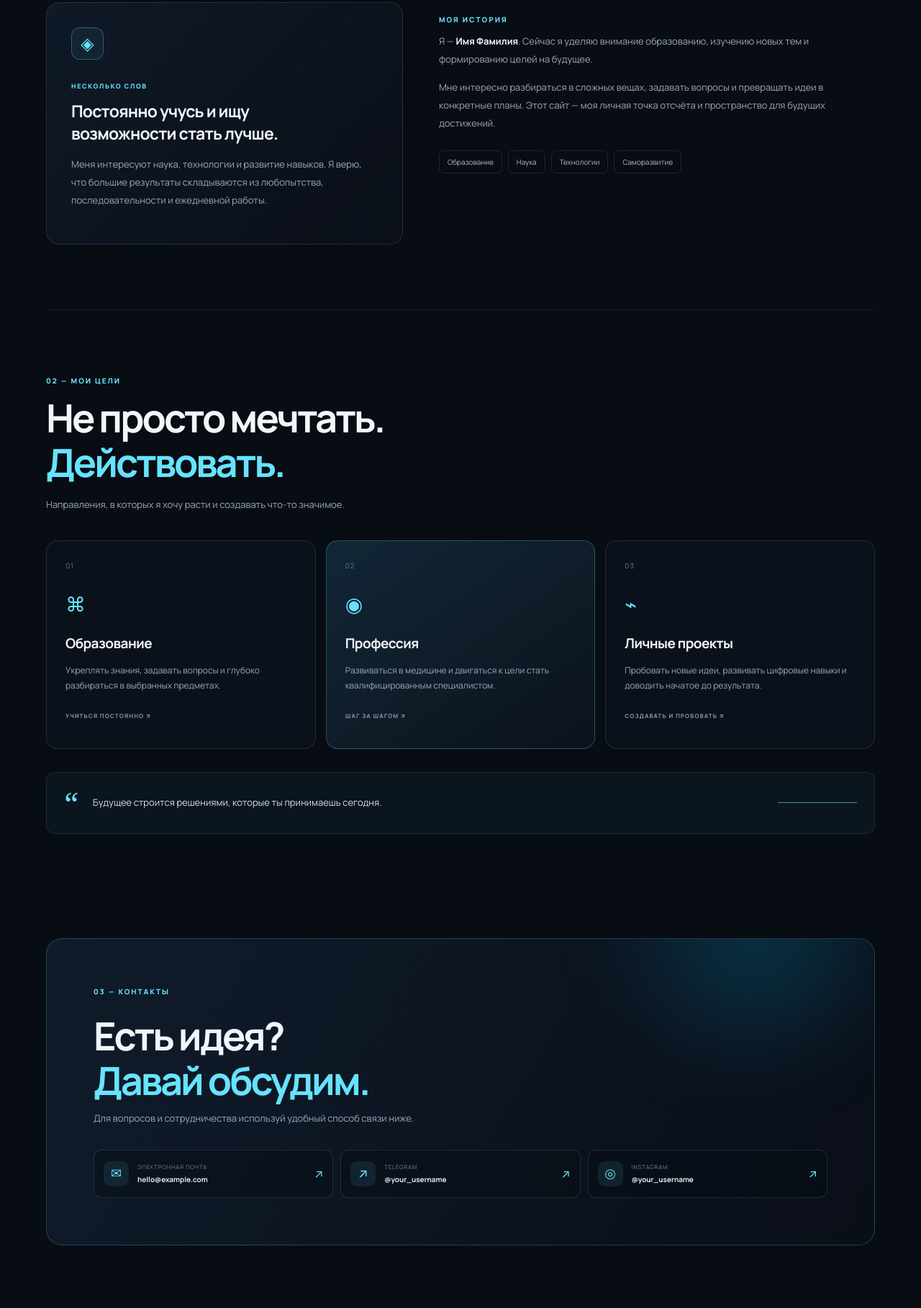
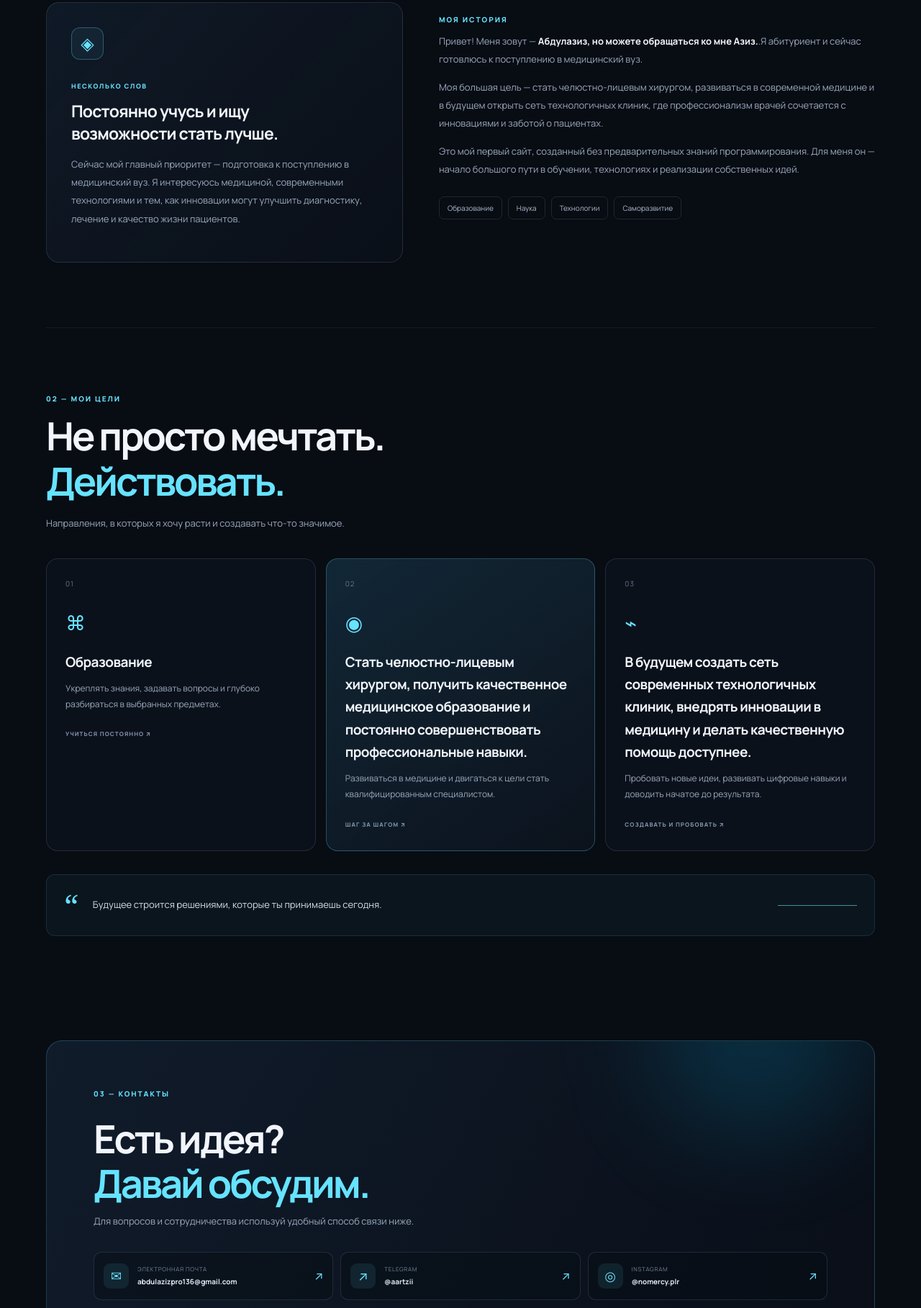
Before and after one commit to abdulaziz145/abdulaziz145.github.io., a plain HTML site: page index.html in a window 1280 px wide. Shown: the part 982-2800 px from the top of the page at 72% size. Drawn offline with Linux system fonts and the light colour scheme.

Commit message:
Update index.html

```diff
--- a/index.html
+++ b/index.html
@@ -5,7 +5,7 @@
   <meta name="viewport" content="width=device-width, initial-scale=1">
   <meta name="theme-color" content="#080c13">
   <meta name="description" content="Личный сайт — биография, цели и проекты.">
-  <title>Личный профиль — Имя Фамилия</title>
+  <title>Abdulaziz — Имя Фамилия</title>
   <link rel="preconnect" href="https://fonts.googleapis.com">
   <link rel="preconnect" href="https://fonts.gstatic.com" crossorigin>
   <link href="https://fonts.googleapis.com/css2?family=Manrope:wght@400;500;600;700;800&display=swap" rel="stylesheet">
@@ -16,7 +16,7 @@
   <div class="ambient ambient-one" aria-hidden="true"></div>
   <div class="ambient ambient-two" aria-hidden="true"></div>
   <header class="site-header">
-    <a class="brand" href="#home" aria-label="На главную"><span class="brand-mark">✳</span> <span>ИМЯ<span class="brand-dot">.</span></span></a>
+    <a class="brand" href="#home" aria-label="На главную"><span class="brand-mark">✳</span> <span>AZIZ<span class="brand-dot">.</span></span></a>
     <button class="menu-toggle" aria-label="Открыть меню" aria-expanded="false">☰</button>
     <nav class="nav" aria-label="Основная навигация">
       <a href="#about">Обо мне</a>
@@ -61,12 +61,13 @@
           <div class="card-icon">◈</div>
           <p class="card-kicker">НЕСКОЛЬКО СЛОВ</p>
           <h3>Постоянно учусь и ищу возможности стать лучше.</h3>
-          <p class="muted">Меня интересуют наука, технологии и развитие навыков. Я верю, что большие результаты складываются из любопытства, последовательности и ежедневной работы.</p>
+          <p class="muted">Сейчас мой главный приоритет — подготовка к поступлению в медицинский вуз. Я интересуюсь медициной, современными технологиями и тем, как инновации могут улучшить диагностику, лечение и качество жизни пациентов.</p>
         </div>
         <div class="about-text reveal">
           <p class="eyebrow">МОЯ ИСТОРИЯ</p>
-          <p>Я — <strong>Имя Фамилия</strong>. Сейчас я уделяю внимание образованию, изучению новых тем и формированию целей на будущее.</p>
-          <p>Мне интересно разбираться в сложных вещах, задавать вопросы и превращать идеи в конкретные планы. Этот сайт — моя личная точка отсчёта и пространство для будущих достижений.</p>
+          <p>Привет! Меня зовут — <strong>Абдулазиз, но можете обращаться ко мне Азиз.</strong>.Я абитуриент и сейчас готовлюсь к поступлению в медицинский вуз.</p>
+          <p>Моя большая цель — стать челюстно-лицевым хирургом, развиваться в современной медицине и в будущем открыть сеть технологичных клиник, где профессионализм врачей сочетается с инновациями и заботой о пациентах.</p>
+          <P>Это мой первый сайт, созданный без предварительных знаний программирования. Для меня он — начало большого пути в обучении, технологиях и реализации собственных идей.</P>
           <div class="tags"><span>Образование</span><span>Наука</span><span>Технологии</span><span>Саморазвитие</span></div>
         </div>
       </div>
@@ -80,8 +81,8 @@
       </div>
       <div class="goal-grid">
         <article class="goal-card reveal"><div class="goal-number">01</div><div class="goal-symbol">⌘</div><h3>Образование</h3><p>Укреплять знания, задавать вопросы и глубоко разбираться в выбранных предметах.</p><span class="goal-foot">УЧИТЬСЯ ПОСТОЯННО ↗</span></article>
-        <article class="goal-card goal-featured reveal"><div class="goal-number">02</div><div class="goal-symbol">◉</div><h3>Профессия</h3><p>Развиваться в медицине и двигаться к цели стать квалифицированным специалистом.</p><span class="goal-foot">ШАГ ЗА ШАГОМ ↗</span></article>
-        <article class="goal-card reveal"><div class="goal-number">03</div><div class="goal-symbol">⌁</div><h3>Личные проекты</h3><p>Пробовать новые идеи, развивать цифровые навыки и доводить начатое до результата.</p><span class="goal-foot">СОЗДАВАТЬ И ПРОБОВАТЬ ↗</span></article>
+        <article class="goal-card goal-featured reveal"><div class="goal-number">02</div><div class="goal-symbol">◉</div><h3>Стать челюстно-лицевым хирургом, получить качественное медицинское образование и постоянно совершенствовать профессиональные навыки.</h3><p>Развиваться в медицине и двигаться к цели стать квалифицированным специалистом.</p><span class="goal-foot">ШАГ ЗА ШАГОМ ↗</span></article>
+        <article class="goal-card reveal"><div class="goal-number">03</div><div class="goal-symbol">⌁</div><h3>В будущем создать сеть современных технологичных клиник, внедрять инновации в медицину и делать качественную помощь доступнее.</h3><p>Пробовать новые идеи, развивать цифровые навыки и доводить начатое до результата.</p><span class="goal-foot">СОЗДАВАТЬ И ПРОБОВАТЬ ↗</span></article>
       </div>
       <div class="quote-strip reveal"><span class="quote-mark">“</span><p>Будущее строится решениями, которые ты принимаешь сегодня.</p><span class="quote-line"></span></div>
     </section>
@@ -94,16 +95,16 @@
         <p class="contact-description">Для вопросов и сотрудничества используй удобный способ связи ниже.</p>
         <div class="contact-links">
           <!-- Замените адрес и ссылки на свои публичные контакты. Не публикуйте домашний адрес или личный номер. -->
-          <a class="contact-link" href="mailto:hello@example.com"><span class="contact-link-icon">✉</span><span><small>ЭЛЕКТРОННАЯ ПОЧТА</small><strong>hello@example.com</strong></span><span class="link-arrow">↗</span></a>
-          <a class="contact-link" href="https://t.me/your_username" target="_blank" rel="noopener noreferrer"><span class="contact-link-icon">↗</span><span><small>TELEGRAM</small><strong>@your_username</strong></span><span class="link-arrow">↗</span></a>
-          <a class="contact-link" href="https://www.instagram.com/your_username/" target="_blank" rel="noopener noreferrer"><span class="contact-link-icon">◎</span><span><small>INSTAGRAM</small><strong>@your_username</strong></span><span class="link-arrow">↗</span></a>
+          <a class="contact-link" href="mailto:hello@example.com"><span class="contact-link-icon">✉</span><span><small>ЭЛЕКТРОННАЯ ПОЧТА</small><strong>abdulazizpro136@gmail.com</strong></span><span class="link-arrow">↗</span></a>
+          <a class="contact-link" href="https://t.me/aartzii" target="_blank" rel="noopener noreferrer"><span class="contact-link-icon">↗</span><span><small>TELEGRAM</small><strong>@aartzii</strong></span><span class="link-arrow">↗</span></a>
+          <a class="contact-link" href="https://www.instagram.com/nomercy.plr/" target="_blank" rel="noopener noreferrer"><span class="contact-link-icon">◎</span><span><small>INSTAGRAM</small><strong>@nomercy.plr</strong></span><span class="link-arrow">↗</span></a>
         </div>
       </div>
     </section>
   </main>
 
   <footer class="site-footer">
-    <a class="brand" href="#home"><span class="brand-mark">✳</span> <span>ИМЯ<span class="brand-dot">.</span></span></a>
+    <a class="brand" href="#home"><span class="brand-mark">✳</span> <span>AZIZ<span class="brand-dot">.</span></span></a>
     <p>Личный сайт · <span id="year">2026</span></p>
     <a href="#home" class="back-top">НАВЕРХ ↑</a>
   </footer>
```
